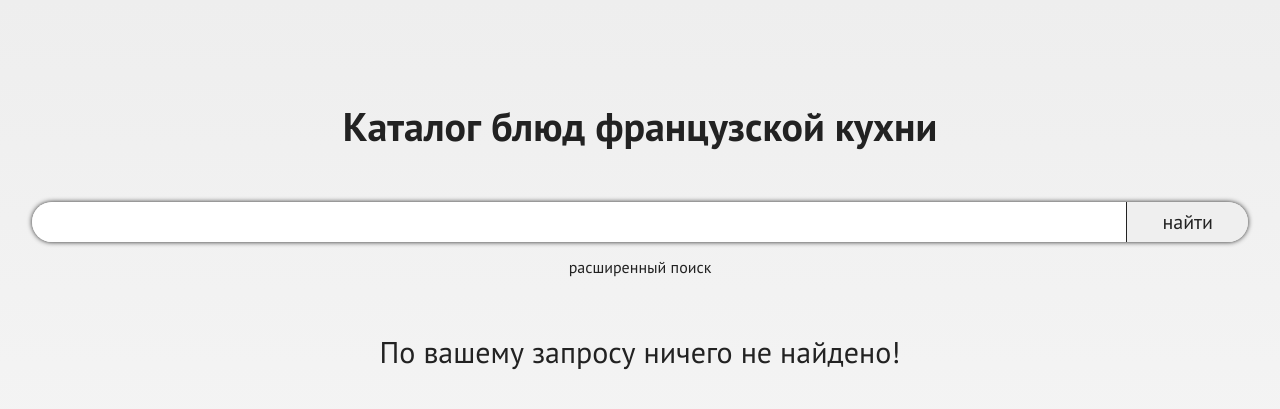
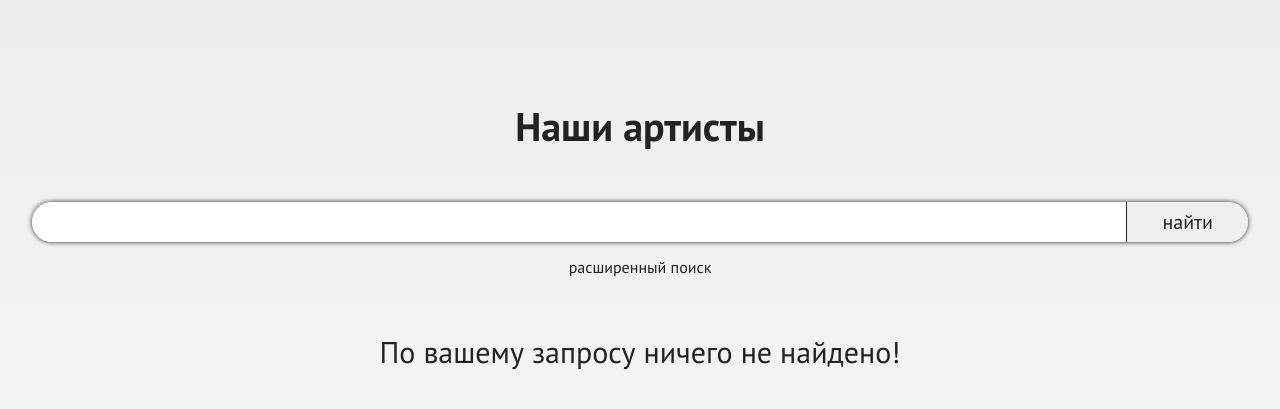
Before and after one commit to Viktoria-Mlechko/web-lab, a PHP site: page /Artists.php in a window 1280 px wide. Shown: the top 409 px of the page. Run offline with PHP 8.4, Linux system fonts and the light colour scheme; data comes from the database, SQL or seed files in the repository; data that the repository does not hold is empty.

Commit message:
отчет

```diff
--- a/LR2/Artists.php
+++ b/LR2/Artists.php
@@ -58,7 +58,7 @@
 <body>
     <div class="container page">
 
-        <h2 class="page-title">Каталог блюд французской кухни</h2>
+        <h2 class="page-title">Наши артисты</h2>
 
         <form class="search-area" method="get" action="artists.php?go">
             <div class="search-area-wrapper">
--- a/LR3/Artists.php
+++ b/LR3/Artists.php
@@ -58,7 +58,7 @@
 <body>
     <div class="container page">
 
-        <h2 class="page-title">Каталог блюд французской кухни</h2>
+        <h2 class="page-title">Наши артисты</h2>
 
         <form class="search-area" method="get" action="artists.php?go">
             <div class="search-area-wrapper">
```
